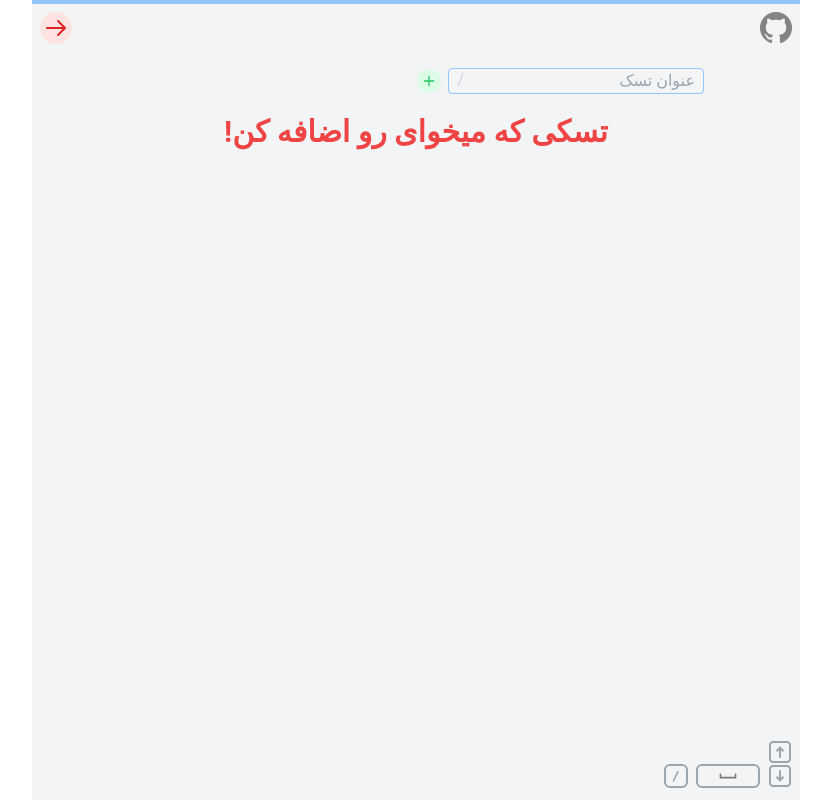
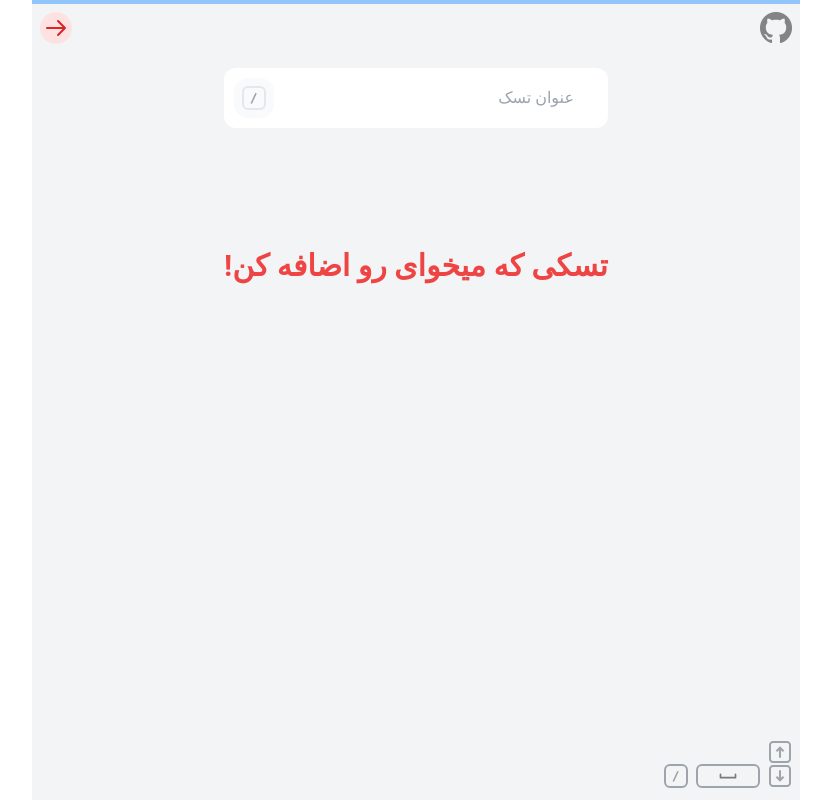
Before and after one commit to AldeonMoriak/task-tracker, a Vue app: page / in a window 1280 px wide. Shown: the whole page, without its empty margins (224-1055 px from the left). Built offline with nearby package versions, Linux system fonts and the light colour scheme; a web font is replaced by a local one.

Commit message:
change input style

```diff
--- a/src/components/Header.vue
+++ b/src/components/Header.vue
@@ -1,6 +1,7 @@
 <template>
   <header class="flex mt-4 items-center font-vazir">
-    <div class="flex">
+    <div class="relative w-full h-16 mb-24 flex items-center justify-center">
+      <div class="max-w-24rem absolute top-0 w-full">
         <input
           type="text"
           ref="taskInput"
@@ -8,16 +9,21 @@
           :placeholder="direction === 'rtl' ? 'عنوان تسک' : 'Enter a task...'"
           @focus="(isFocused = true), $emit('is-focused', true)"
           @blur="blurHandler"
-        class="border border-blue-300 bg-transparent focus:(ring ring-blue-300) rounded w-42 sm:w-64 top-4 bg-gray-50 px-2"
+          class="block resize-none overflow-hidden w-full bg-white focus:outline-none w-full text-seven leading-seven font-bold-body-weight flex py-4 px-8 rounded-xl border-2 border-transparent text-gray-900 transition-colors duration-200 placeholder-gray-400"
           @keypress.enter="insertTaskHandler"
         />
-      <p class="-mx-5 text-gray-300 px-1" v-show="!isFocused">/</p>
-    </div>
-
+        <div
+          class="absolute top-0 p-2"
+          :class="{ 'left-0': direction === 'rtl', 'right-0': direction === 'ltr' }"
+        >
+          <button
+            v-show="taskName && isFocused"
+            class="focus:outline-none bg-gray-50 border-2 text-green-400 border-white rounded-2xl p-2 hover:text-green-700"
+          >
             <svg
               viewBox="0 0 24 24"
               fill="none"
-      class="mx-8 h-6 w-6 p-1 text-green-500 cursor-pointer bg-green-100 rounded-full hover:(bg-green-200 text-green-600) duration-500 ease-in-out"
+              class="w-5 h-5"
               @click="insertTaskHandler"
               xmlns="http://www.w3.org/2000/svg"
             >
@@ -26,6 +32,31 @@
                 fill="currentColor"
               />
             </svg>
+          </button>
+          <button
+            v-show="!isFocused"
+            class="focus:outline-none bg-gray-50 border-2 text-gray-400 border-white rounded-2xl p-2 cursor-default"
+          >
+            <svg
+              id="slash"
+              width="24"
+              height="24"
+              class="border-2 rounded-md"
+              viewBox="0 0 24 24"
+              fill="none"
+              xmlns="http://www.w3.org/2000/svg"
+            >
+              <path
+                fill-rule="evenodd"
+                clip-rule="evenodd"
+                d="M14.526 6.10576C15.0265 6.33917 15.2667 6.88343 15.0625 7.3214L9.88541 18.4237C9.68118 18.8616 9.10985 19.0275 8.60931 18.7941C8.10877 18.5607 7.86857 18.0164 8.0728 17.5784L13.2499 6.47616C13.4541 6.03819 14.0254 5.87235 14.526 6.10576Z"
+                fill="currentColor"
+              />
+            </svg>
+          </button>
+        </div>
+      </div>
+    </div>
   </header>
 </template>
 <script>
```
Lines whose indentation alone changed are shown as unchanged.
